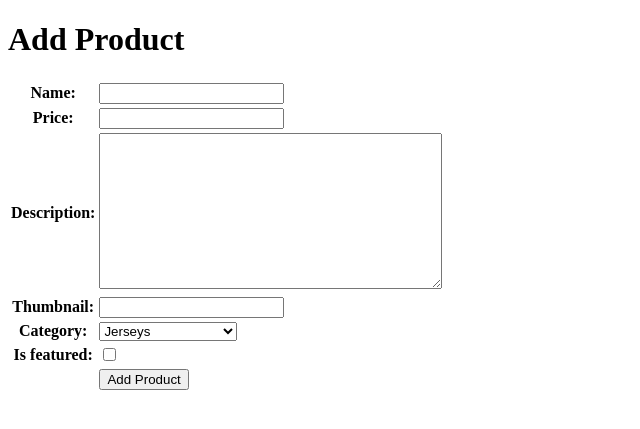
After one commit to akhtareijaz/futbol-archive, a Django app: page /create-product/ in a window 1280 px wide. The commit adds this page. Shown: the top 429 px of the page, without its empty margins (0-640 px from the left). Run offline with Django 5.2, Linux system fonts and the light colour scheme.

Commit message:
Mengumpulkan Tugas 3

```diff
--- a/futbol_archive/settings.py
+++ b/futbol_archive/settings.py
@@ -34,6 +34,10 @@ DEBUG = True
 
 ALLOWED_HOSTS = ["localhost", "127.0.0.1", "akhtar-eijaz-futbolarchive.pbp.cs.ui.ac.id"]
 
+CSRF_TRUSTED_ORIGINS = [
+    "https://akhtar-eijaz-futbolarchive.pbp.cs.ui.ac.id"
+]
+
 
 # Application definition
 
@@ -62,7 +66,7 @@ ROOT_URLCONF = 'futbol_archive.urls'
 TEMPLATES = [
     {
         'BACKEND': 'django.template.backends.django.DjangoTemplates',
-        'DIRS': [],
+        'DIRS': [BASE_DIR / 'templates'],
         'APP_DIRS': True,
         'OPTIONS': {
             'context_processors': [
--- /dev/null
+++ b/main/forms.py
@@ -0,0 +1,7 @@
+from django.forms import ModelForm
+from main.models import Product
+
+class ProductForm(ModelForm):
+    class Meta:
+        model = Product
+        fields = ["name", "price", "description", "thumbnail", "category", "is_featured"]
--- a/main/models.py
+++ b/main/models.py
@@ -1,9 +1,22 @@
 from django.db import models
 
 class Product(models.Model):
+    CATEGORY_CHOICES = [
+    ("jersey", "Jerseys"),
+    ("shorts", "Shorts"),
+    ("shoes", "Football Boots"),
+    ("socks", "Socks"),
+    ("ball", "Football"),
+    ("goalkeeper", "Goalkeeper Gear"),
+    ("training", "Training Equipment"),
+    ("bag", "Bags"),
+    ("accessories", "Accessories"),
+    ("fan_merch", "Fan Merchandise"),
+]
+
     name = models.CharField()
     price = models.IntegerField()
     description = models.TextField()
     thumbnail = models.URLField()
-    category = models.CharField()
+    category = models.CharField(choices=CATEGORY_CHOICES, default='jersey')
     is_featured = models.BooleanField()
--- /dev/null
+++ b/main/templates/create_product.html
@@ -0,0 +1,18 @@
+{% extends 'base.html' %}
+{% block content %}
+<h1>Add Product</h1>
+
+<form method="POST">
+  {% csrf_token %}
+  <table>
+    {{ form.as_table }}
+    <tr>
+      <td></td>
+      <td>
+        <input type="submit" value="Add Product" />
+      </td>
+    </tr>
+  </table>
+</form>
+
+{% endblock %}
--- a/main/urls.py
+++ b/main/urls.py
@@ -1,8 +1,14 @@
 from django.urls import path
-from main.views import show_main
+from main.views import show_main, show_json, show_json_by_id, show_xml, show_xml_by_id, create_product, show_product
 
 app_name = 'main'
 
 urlpatterns = [
     path('', show_main, name='show_main'),
+    path('create-product/', create_product, name='create_product'),
+    path('product/<str:id>/', show_product, name='show_product'),
+    path('xml/', show_xml, name='show_xml'),
+    path('json/', show_json, name='show_json'),
+    path('xml/<str:product_id>/', show_xml_by_id, name='show_xml_by_id'),
+    path('json/<str:product_id>/', show_json_by_id, name='show_json_by_id'),
 ]
--- a/main/views.py
+++ b/main/views.py
@@ -1,9 +1,61 @@
-from django.shortcuts import render
+from django.http import HttpResponse
+from django.core import serializers
+from django.shortcuts import render, redirect, get_object_or_404
+from main.forms import ProductForm
+from main.models import Product
 
 def show_main(request):
+    product_list = Product.objects.all()
+
     context = {
         'name': 'Akhtar Eijaz Putranto',
-        'class': 'PBP B'
+        'class': 'PBP B',
+        'product_list': product_list
     }
 
     return render(request, "main.html", context)
+
+def create_product(request):
+    form = ProductForm(request.POST or None)
+
+    if form.is_valid() and request.method == "POST":
+        form.save()
+        return redirect('main:show_main')
+
+    context = {'form': form}
+    return render(request, "create_product.html", context)
+
+def show_product(request, id):
+    product = get_object_or_404(Product, pk=id)
+
+    context = {
+        'product': product
+    }
+
+    return render(request, "product_detail.html", context)
+
+def show_xml(request):
+    product_list = Product.objects.all()
+    xml_data = serializers.serialize("xml", product_list)
+    return HttpResponse(xml_data, content_type="application/xml")
+
+def show_json(request):
+    product_list = Product.objects.all()
+    json_data = serializers.serialize("json", product_list)
+    return HttpResponse(json_data, content_type="application/json")
+
+def show_xml_by_id(request, product_id):
+   try:
+       product_item = Product.objects.filter(pk=product_id)
+       xml_data = serializers.serialize("xml", product_item)
+       return HttpResponse(xml_data, content_type="application/xml")
+   except Product.DoesNotExist:
+       return HttpResponse(status=404)
+
+def show_json_by_id(request, product_id):
+   try:
+       product_item = Product.objects.get(pk=product_id)
+       json_data = serializers.serialize("json", [product_item])
+       return HttpResponse(json_data, content_type="application/json")
+   except Product.DoesNotExist:
+       return HttpResponse(status=404)
--- /dev/null
+++ b/templates/base.html
@@ -0,0 +1,13 @@
+{% load static %}
+<!DOCTYPE html>
+<html lang="en">
+<head>
+    <meta charset="UTF-8" />
+    <meta name="viewport" content="width=device-width, initial-scale=1.0" />
+    {% block meta %} {% endblock meta %}
+</head>
+
+<body>
+    {% block content %} {% endblock content %}
+</body>
+</html>
```
Also changed, not shown: main/templates/main.html (+36 -0 lines), main/templates/product_detail.html (added, +18 -0 lines), README.md, image-1.png (added), image-2.png (added), image-3.png (added), image-4.png (added).
